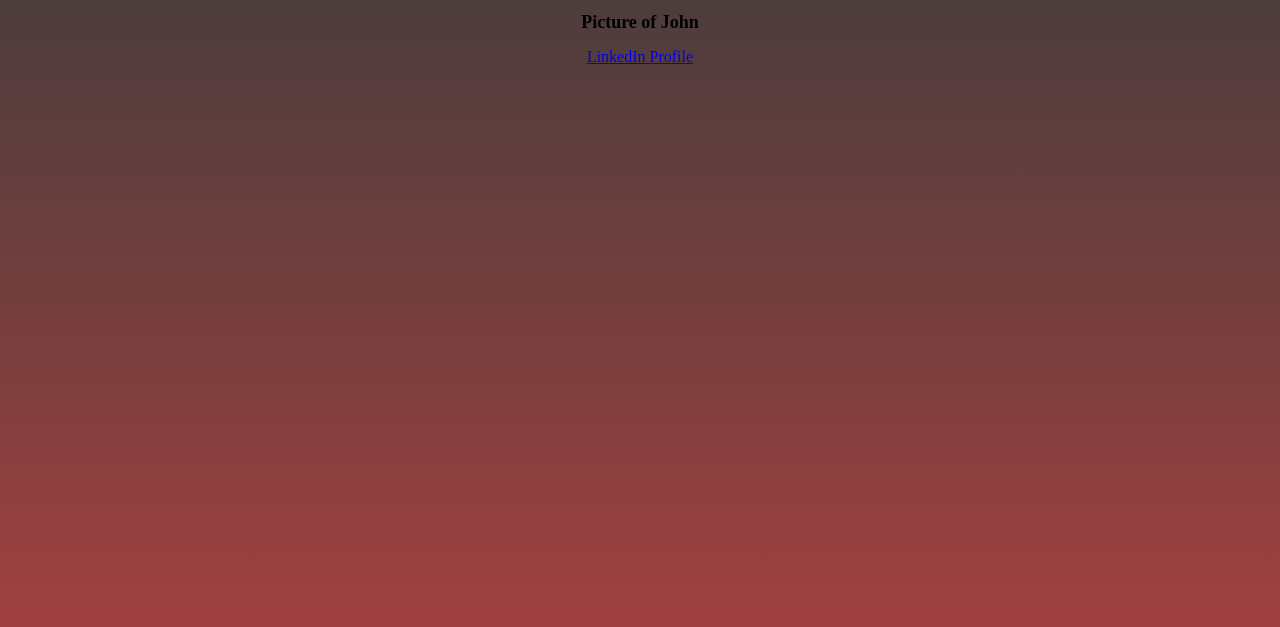
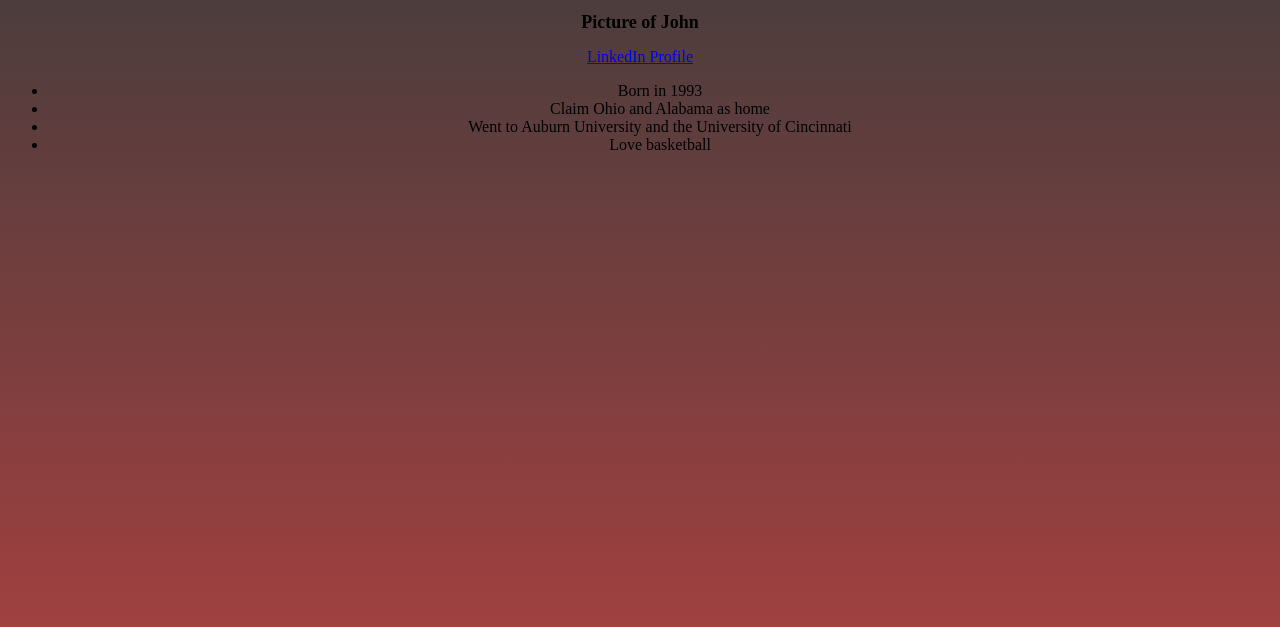
Before and after one commit to jschuess11/day2AboutPage, a plain HTML site: page index.html in a window 1280 px wide. Shown: the part 121-748 px from the top of the page. Drawn offline with Linux system fonts and the light colour scheme.

Commit message:
day 2 take 2

```diff
--- a/index.html
+++ b/index.html
@@ -26,9 +26,14 @@
         height: 400px;
         border-radius: 50%;
         float: center;
-        margin-right: 0%;
         border: 10px double white;}
     </style>
   </body>
 </html>
 <a href="https://www.linkedin.com/in/johnschuessler">LinkedIn Profile</a>
+<ul>
+  <li>Born in 1993</li>
+  <li>Claim Ohio and Alabama as home</li>
+  <li>Went to Auburn University and the University of Cincinnati</li>
+  <li>Love basketball</li>
+</ul>
```
